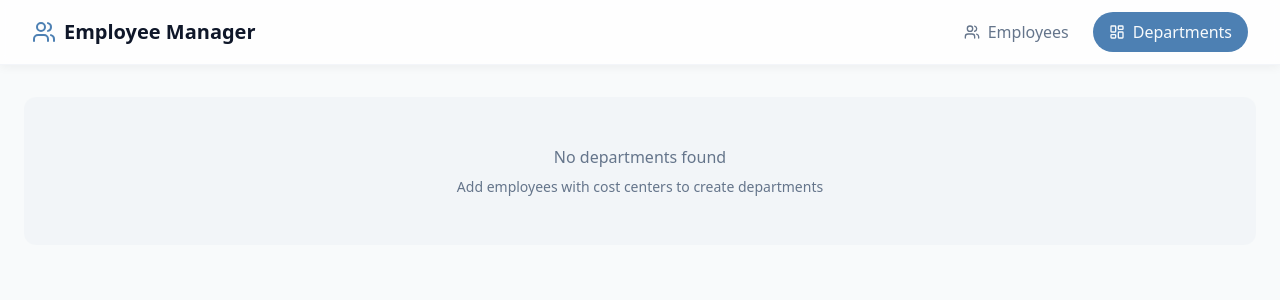
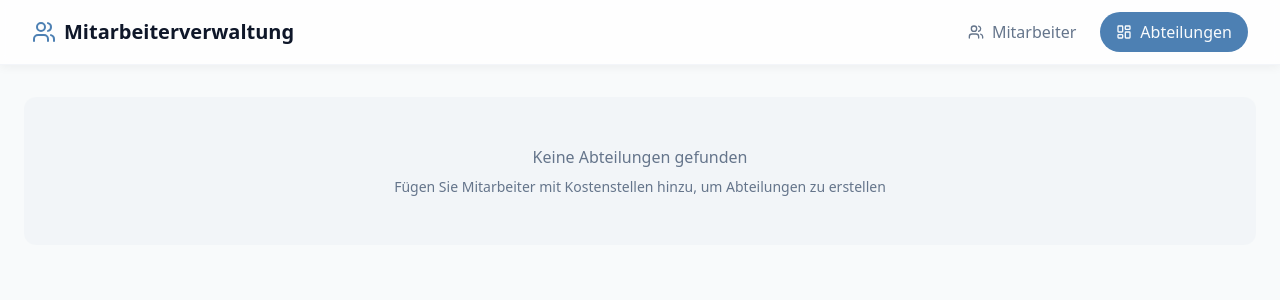
Before and after one commit to KalitoMero/lovable-employee-manager, a React (Vite) app: page /departments in a window 1280 px wide. Shown: the top 300 px of the page. Built offline with nearby package versions, Linux system fonts and the light colour scheme.

Commit message:
Fix: Translate UI elements to German
Translate UI elements on the Employees and Departments pages to German.

```diff
--- a/src/components/DepartmentView.tsx
+++ b/src/components/DepartmentView.tsx
@@ -30,7 +30,7 @@ const DepartmentView: React.FC<DepartmentViewProps> = ({
     return (
       <div className="p-8 flex items-center justify-center">
         <div className="text-center animate-pulse">
-          <p className="text-muted-foreground">Loading departments...</p>
+          <p className="text-muted-foreground">Abteilungen werden geladen...</p>
         </div>
       </div>
     );
@@ -39,9 +39,9 @@ const DepartmentView: React.FC<DepartmentViewProps> = ({
   if (costCenters.length === 0) {
     return (
       <div className="text-center py-12 bg-accent/50 rounded-lg animate-fade-in">
-        <p className="text-muted-foreground">No departments found</p>
+        <p className="text-muted-foreground">Keine Abteilungen gefunden</p>
         <p className="text-sm text-muted-foreground mt-2">
-          Add employees with cost centers to create departments
+          Fügen Sie Mitarbeiter mit Kostenstellen hinzu, um Abteilungen zu erstellen
         </p>
       </div>
     );
@@ -49,7 +49,7 @@ const DepartmentView: React.FC<DepartmentViewProps> = ({
 
   return (
     <div className="space-y-6">
-      <h2 className="text-2xl font-semibold">Department View</h2>
+      <h2 className="text-2xl font-semibold">Abteilungsansicht</h2>
 
       <Tabs
         value={activeTab}
@@ -63,7 +63,7 @@ const DepartmentView: React.FC<DepartmentViewProps> = ({
               value={costCenter}
               className="flex-1 data-[state=active]:bg-white data-[state=active]:shadow-subtle transition-all duration-300"
             >
-              Department {costCenter}
+              Abteilung {costCenter}
             </TabsTrigger>
           ))}
         </TabsList>
@@ -83,7 +83,7 @@ const DepartmentView: React.FC<DepartmentViewProps> = ({
               ))}
               {getEmployeesByDepartment(costCenter).length === 0 && (
                 <div className="col-span-full text-center py-8 bg-accent/50 rounded-lg">
-                  <p className="text-muted-foreground">No employees in this department</p>
+                  <p className="text-muted-foreground">Keine Mitarbeiter in dieser Abteilung</p>
                 </div>
               )}
             </div>
--- a/src/components/Navigation.tsx
+++ b/src/components/Navigation.tsx
@@ -9,7 +9,7 @@ const Navigation: React.FC = () => {
       <div className="container flex h-16 items-center justify-between">
         <div className="flex items-center space-x-2">
           <Users className="h-6 w-6 text-primary" />
-          <h1 className="text-xl font-semibold">Employee Manager</h1>
+          <h1 className="text-xl font-semibold">Mitarbeiterverwaltung</h1>
         </div>
 
         <nav className="flex items-center space-x-2">
@@ -25,7 +25,7 @@ const Navigation: React.FC = () => {
             end
           >
             <Users className="h-4 w-4" />
-            <span>Employees</span>
+            <span>Mitarbeiter</span>
           </NavLink>
 
           <NavLink
@@ -39,7 +39,7 @@ const Navigation: React.FC = () => {
             }
           >
             <LayoutDashboard className="h-4 w-4" />
-            <span>Departments</span>
+            <span>Abteilungen</span>
           </NavLink>
         </nav>
       </div>
```
